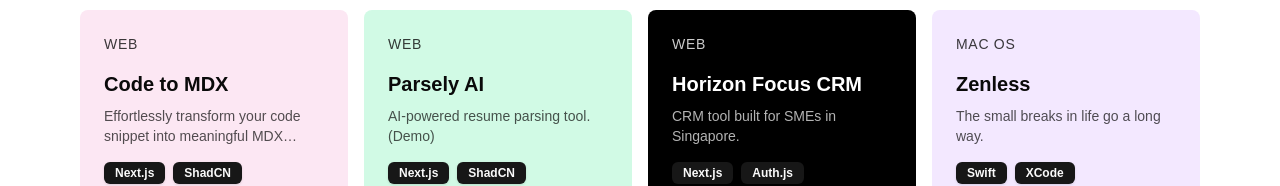
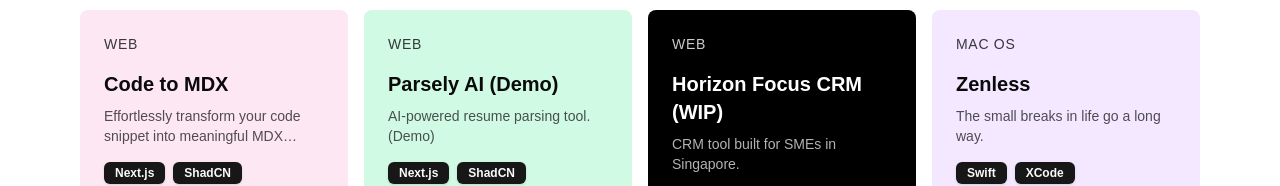
Before and after one commit to 15WattPowerBrick/portfolio, a Next.js app: page / in a window 1280 px wide. Shown: the part 605-791 px from the top of the page. Built offline with nearby package versions, Linux system fonts and the light colour scheme.

Commit message:
Update Projects.tsx

```diff
--- a/src/components/Projects.tsx
+++ b/src/components/Projects.tsx
@@ -73,7 +73,7 @@
         />
         <PlanCard
           type="WEB"
-          title="Parsely AI"
+          title="Parsely AI (Demo)"
           description="AI-powered resume parsing tool. (Demo)"
           techStack={["Next.js", "ShadCN", "Gemini API"]}
           url="https://parsely.swanhtataung.com"
@@ -81,7 +81,7 @@
         />
         <PlanCard
           type="WEB"
-          title="Horizon Focus CRM"
+          title="Horizon Focus CRM (WIP)"
           description="CRM tool built for SMEs in Singapore."
           techStack={["Next.js", "Auth.js", "PostgreSQL", "Zod"]}
           url="https://horizonfocus.cloud"
```
